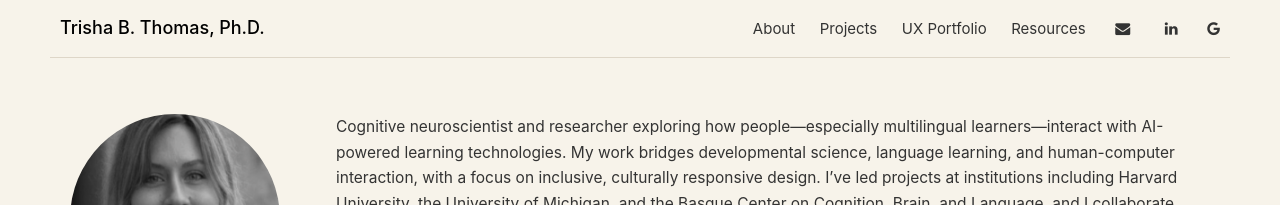
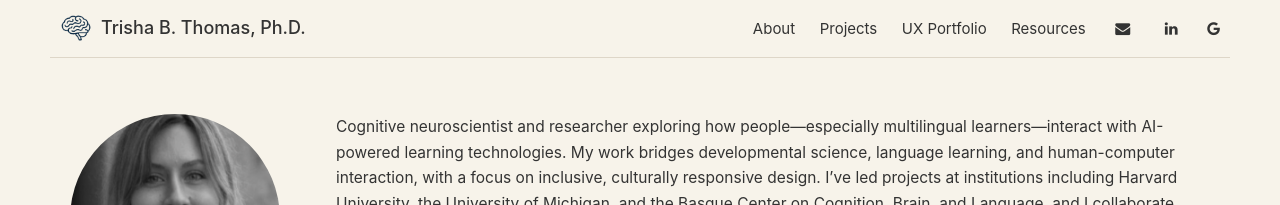
Before and after one commit to tthomas840/tthomas840.github.io, a Jekyll site: the page built from index.html, in a window 1280 px wide. Shown: the top 205 px of the page. Built offline with Jekyll 4.4.1, drawn with Linux system fonts in a browser that asks for light colours; nearby versions of some CDN libraries; the list of posts is cut into pages by our own code.

Commit message:
Add brain icon to header

```diff
--- a/_includes/header.html
+++ b/_includes/header.html
@@ -1,6 +1,9 @@
 <header class="site-header">
   <h3 class="site-title">
-    <a href="{{ site.github.url }}/">{{ site.title }}</a>
+    <a href="{{ site.github.url }}/">
+      <img class="site-logo" src="{{ site.github.url }}/assets/img/brain-logo.png" alt="" aria-hidden="true">
+      <span>{{ site.title }}</span>
+    </a>
   </h3>
   <nav class="menu-list">
     {% for item in site.data.settings.menu %}
--- a/_sass/_header.scss
+++ b/_sass/_header.scss
@@ -24,11 +24,25 @@
 .site-title {
   font-size: 18px;
   font-weight: 500;
-  line-height: 56px;
+  line-height: 1;
   margin-bottom: 0;
   margin-top: 0;
   padding-left: 10px;
   float: left;
+}
+.site-title a {
+  align-items: center;
+  color: #333;
+  display: inline-flex;
+  gap: 9px;
+  min-height: 56px;
+}
+.site-logo {
+  display: inline-block;
+  height: 28px;
+  margin: 0;
+  max-width: none;
+  width: 32px;
 }
 .menu-list {
   line-height: $header-thickness;
```
Also changed, not shown: assets/img/brain-logo.png (added).
